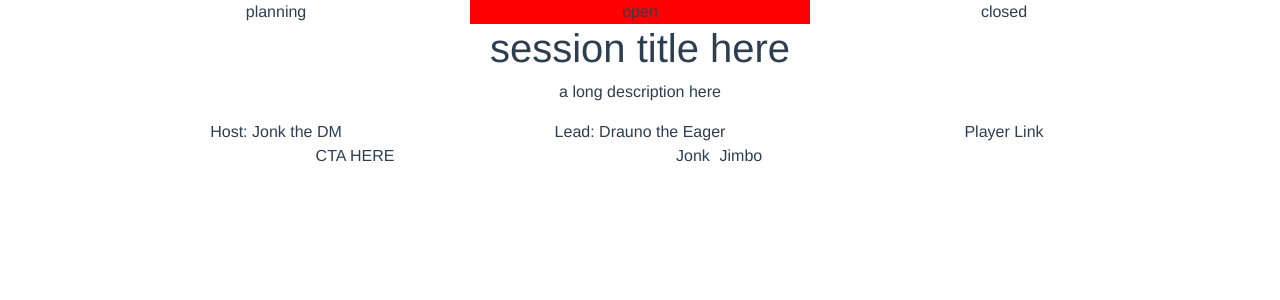
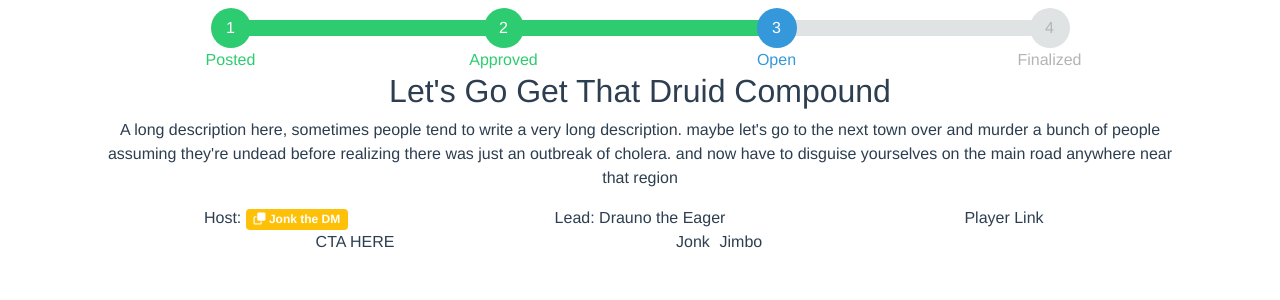
Before and after one commit to reddenx/WestMarchScheduler, a Vue app in the folder src/scheduler-client/: page /#/mock in a window 1280 px wide. Shown: the top 300 px of the page. Built offline with nearby package versions, Linux system fonts and the light colour scheme.

Commit message:
status component looking good, continue work on mock

```diff
--- a/src/scheduler-client/public/index.html
+++ b/src/scheduler-client/public/index.html
@@ -7,6 +7,8 @@
     <link rel="icon" href="<%= BASE_URL %>favicon.ico">
 
     <link href="https://cdn.jsdelivr.net/npm/bootstrap@5.1.3/dist/css/bootstrap.min.css" rel="stylesheet" integrity="sha384-1BmE4kWBq78iYhFldvKuhfTAU6auU8tT94WrHftjDbrCEXSU1oBoqyl2QvZ6jIW3" crossorigin="anonymous">
+
+    <link href="https://cdnjs.cloudflare.com/ajax/libs/font-awesome/6.3.0/css/all.min.css" rel="stylesheet">
 
 
     <title>Schedule This!</title>
--- a/src/scheduler-client/src/components/readonly/InfoComponent.vue
+++ b/src/scheduler-client/src/components/readonly/InfoComponent.vue
@@ -17,5 +17,8 @@ export default {
 </script>
 
 <style>
-
+h1 {
+  font-size: 2em;
+  text-transform: capitalize;
+}
 </style>
--- a/src/scheduler-client/src/components/readonly/LinksComponent.vue
+++ b/src/scheduler-client/src/components/readonly/LinksComponent.vue
@@ -2,14 +2,16 @@
     <div class="container">
         <div class="row">
             <div class="col-12 col-lg-4">
-            Host: {{session.host.name}}
+                <span class="">
+                    Host:
+                    <span class="badge bg-warning"
+                        ><span class="fa-regular fa-clone"></span>
+                        {{ session.host.name }}
+                    </span>
+                </span>
             </div>
-        <div class="col-12 col-lg-4">
-            Lead: {{session.lead.name}}
-        </div>
-        <div class="col-12 col-lg-4">
-            Player Link
-        </div>
+            <div class="col-12 col-lg-4">Lead: {{ session.lead.name }}</div>
+            <div class="col-12 col-lg-4">Player Link</div>
         </div>
     </div>
 </template>
@@ -20,8 +22,7 @@ export default {
     props: {
         session: SessionViewmodel,
     },
-
-}
+};
 </script>
 
 <style>
--- a/src/scheduler-client/src/components/readonly/StatusComponent.vue
+++ b/src/scheduler-client/src/components/readonly/StatusComponent.vue
@@ -1,8 +1,28 @@
 <template>
     <div class="container">
-    <div class="row">
-      <div class="col" v-for="status in statuses" :key="status">
-        <div :class="{'active': session.status == status}">{{ status }}</div>
+        <div class="row mt-2">
+            <div
+                class="col-3 status-container"
+                v-for="(status, index) in statuses"
+                :key="status"
+                :class="{
+                    current: index == statusIndex,
+                    incomplete: index > statusIndex,
+                    completed: index < statusIndex,
+                }"
+            >
+                <div v-show="index > 0" class="bar-left"></div>
+                <div v-show="index < 3" class="bar-right"></div>
+
+                <div class="orb-container">
+                    <div class="orb">
+                        {{ index + 1 }}
+                    </div>
+                </div>
+
+                <div>
+                    {{ status }}
+                </div>
             </div>
         </div>
     </div>
@@ -15,14 +35,88 @@ export default {
         session: SessionViewmodel,
     },
     data: () => ({
-    statuses: ["planning", "open", "closed"],
+        statuses: ["posted", "approved", "open", "finalized"],
+        statusIndex: 0,
     }),
-  mounted() {},
+    mounted() {
+        this.statusIndex = this.statuses.indexOf(this.session.status);
+    },
 };
 </script>
 
 <style>
-.active {
-  background-color: red;
+.current {
+    color: #3498db;
+}
+.current .orb {
+    background-color: #3498db;
+    color: #fff;
+}
+.current .bar-right {
+    background-color: #dfe3e4;
+}
+.current .bar-left {
+    background-color: #2ecc71;
+}
+
+.incomplete {
+    color: #b4b4b4;
+}
+.incomplete .orb {
+    background-color: #dfe3e4;
+    color: #b4b4b4;
+}
+.incomplete .bar-right {
+    background-color: #dfe3e4;
+}
+.incomplete .bar-left {
+    background-color: #dfe3e4;
+}
+
+.completed {
+    color: #2ecc71;
+}
+.completed .orb {
+    background-color: #2ecc71;
+    color: #fff;
+}
+.completed .bar-right {
+    background-color: #2ecc71;
+}
+.completed .bar-left {
+    background-color: #2ecc71;
+}
+
+.bar-right {
+    width: 50%;
+    position: absolute;
+    right: 0;
+    top: 0.75em;
+    height: 1em;
+}
+.bar-left {
+    width: 50%;
+    position: absolute;
+    left: 0;
+    top: 0.75em;
+    height: 1em;
+}
+
+.orb {
+    margin: auto;
+    width: 2.5em;
+    height: 2.5em;
+    border-radius: 2.5em;
+    display: flex;
+    align-items: center;
+    justify-content: center;
+}
+.orb-container {
+    position: relative;
+}
+.status-container {
+    position: relative;
+    text-transform: capitalize;
+    padding: 0;
 }
 </style>
--- a/src/scheduler-client/src/views/Mockup.vue
+++ b/src/scheduler-client/src/views/Mockup.vue
@@ -2,6 +2,7 @@
   <div class="container">
     <div class="row">
       <div class="col-12">
+        <!-- DONE -->
         <StatusComponent :session="session" />
       </div>
       <div class="col-12">
@@ -40,8 +41,8 @@ export default {
         "hkey",
         "lkey",
         "open",
-        "session title here",
-        "a long description here",
+        "let's go get that druid compound",
+        "A long description here, sometimes people tend to write a very long description. maybe let's go to the next town over and murder a bunch of people assuming they're undead before realizing there was just an outbreak of cholera. and now have to disguise yourselves on the main road anywhere near that region",
         {
           name: "Jonk the DM",
           schedule: [
```
Lines whose indentation alone changed are shown as unchanged.
